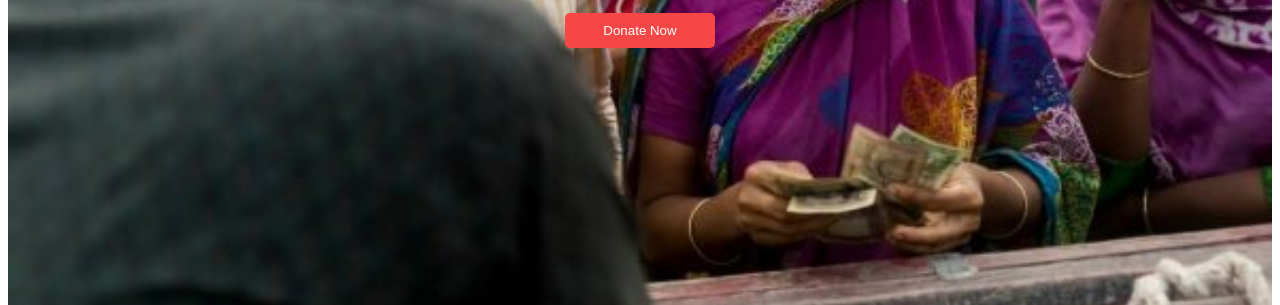
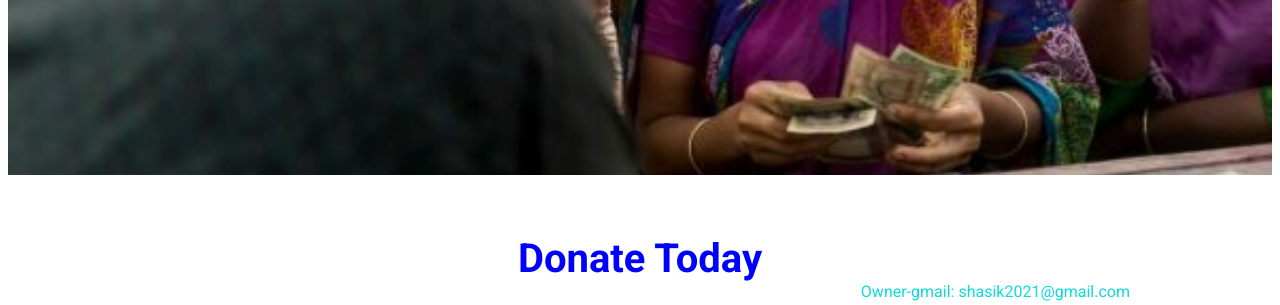
Before and after one commit to sarwar-asik/FIRST-ASSIGNMENT, a plain HTML site: page index.html in a window 1280 px wide. Shown: the part 473-778 px from the top of the page. Drawn offline with Linux system fonts and the light colour scheme.

Commit message:
add-position

```diff
--- a/index.html
+++ b/index.html
@@ -13,6 +13,8 @@
 </head>
 
 <body>
+    <p class="position">Owner-gmail: shasik2021@gmail.com</p>
+
     <header>
         <h1>
             STAND WITH HELPLESS PEOPLE OF<br />
--- a/style.css
+++ b/style.css
@@ -1,9 +1,18 @@
 body{
     font-family: 'Roboto', sans-serif;
 }
+
+.position{
+    position: fixed;
+    right:150px;
+    bottom: 10px;;
+    color: rgb(15, 218, 218);
+}
+
+
 header {
     width: 100%;
-    height: 100vh;
+    height: 40rem;
     background-image: url(./images/donation1.jpg);
     background-repeat: no-repeat;
     background-size: cover;
```
